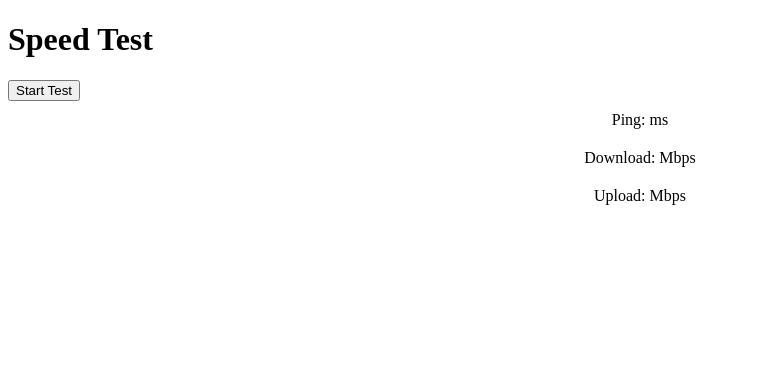
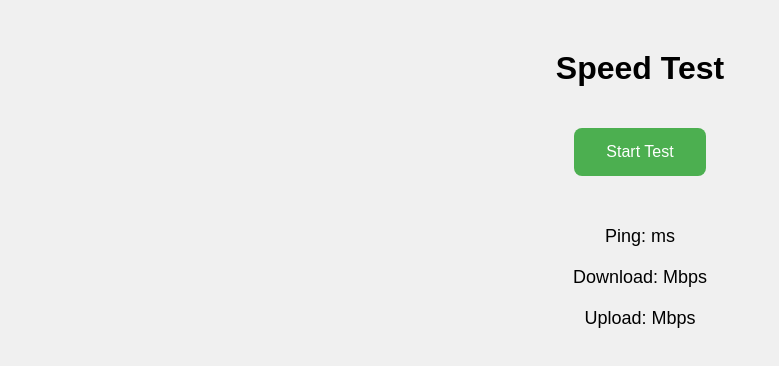
Before and after one commit to kamarjahan/speedtest, a website: page public/index.html in a window 1280 px wide. Shown: the whole page, without its empty margins (0-779 px from the left). Drawn offline with Linux system fonts and the light colour scheme.

Commit message:
Update index.html

```diff
--- a/public/index.html
+++ b/public/index.html
@@ -1,4 +1,3 @@
-
 <!DOCTYPE html>
 <html lang="en">
 <head>
@@ -6,20 +5,64 @@
     <meta name="viewport" content="width=device-width, initial-scale=1.0">
     <title>Speed Test</title>
     <style>
+        body {
+            font-family: Arial, sans-serif;
+            text-align: center;
+            background-color: #f0f0f0;
+            margin: 0;
+            padding: 0;
+        }
+        h1 {
+            margin-top: 50px;
+        }
+        #start-test {
+            background-color: #4CAF50;
+            border: none;
+            color: white;
+            padding: 15px 32px;
+            text-align: center;
+            text-decoration: none;
+            display: inline-block;
+            font-size: 16px;
+            margin: 20px 2px;
+            cursor: pointer;
+            border-radius: 8px;
+            transition: background-color 0.3s;
+        }
+        #start-test:hover {
+            background-color: #45a049;
+        }
         #results {
             display: flex;
             justify-content: center;
             align-items: center;
             flex-direction: column;
+            margin-top: 20px;
         }
         #results div {
             margin: 10px;
+            font-size: 18px;
+        }
+        .loader {
+            border: 16px solid #f3f3f3;
+            border-radius: 50%;
+            border-top: 16px solid #3498db;
+            width: 80px;
+            height: 80px;
+            animation: spin 2s linear infinite;
+            display: none;
+            margin: 20px auto;
+        }
+        @keyframes spin {
+            0% { transform: rotate(0deg); }
+            100% { transform: rotate(360deg); }
         }
     </style>
 </head>
 <body>
     <h1>Speed Test</h1>
     <button id="start-test">Start Test</button>
+    <div class="loader" id="loading"></div>
     <div id="results">
         <div>Ping: <span id="ping"></span> ms</div>
         <div>Download: <span id="download"></span> Mbps</div>
```
